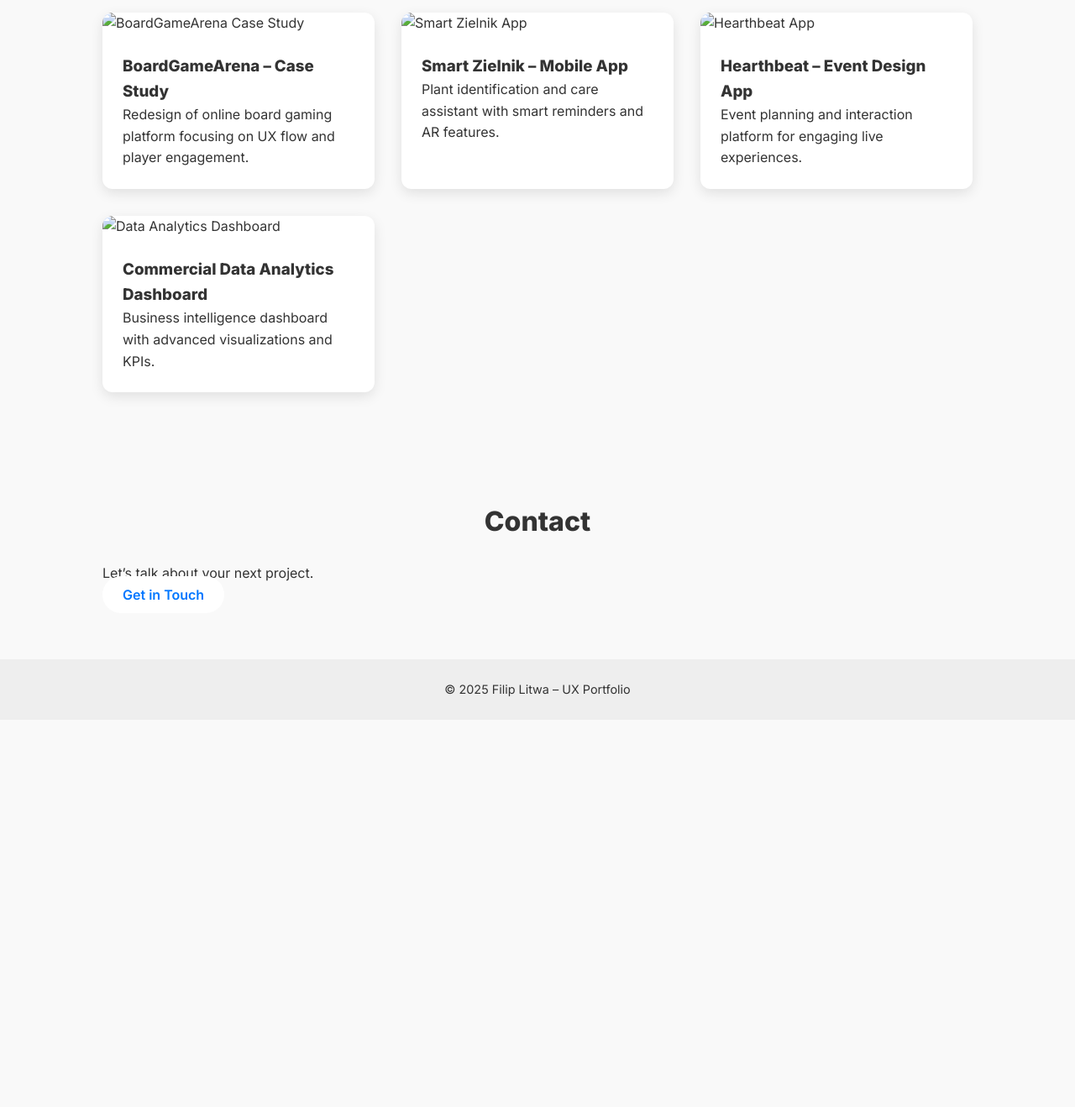
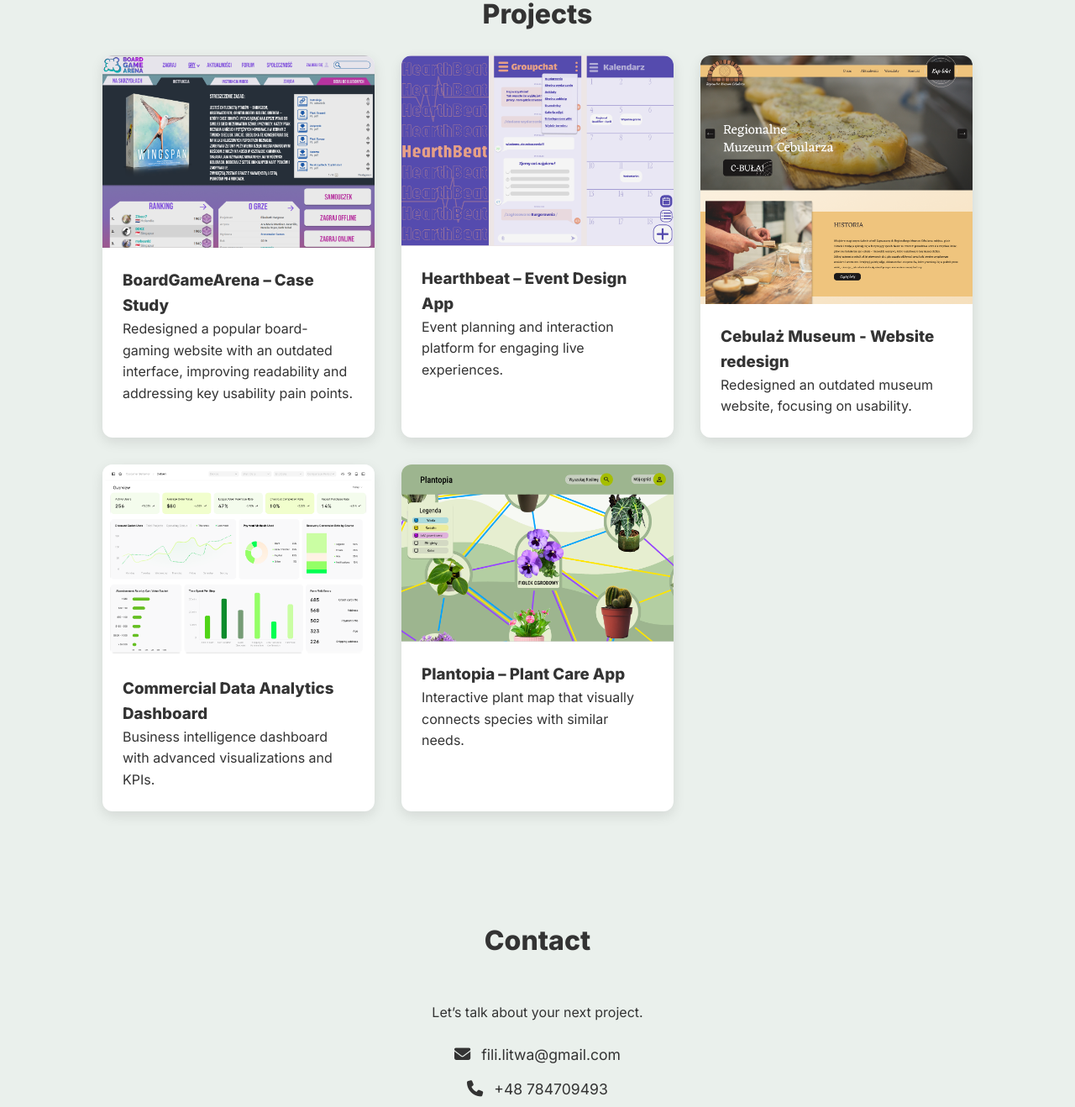
Before and after one commit to FilipLitwa/portfolio, a plain HTML site: page index.html in a window 1280 px wide. Shown: the part 738-2056 px from the top of the page at 84% size. Before the commit the page ends 1595 px from the top, so only its background shows below. Drawn offline with Linux system fonts and the light colour scheme.

Commit message:
Add files via upload

```diff
--- a/index.html
+++ b/index.html
@@ -8,6 +8,8 @@
     <link rel="preconnect" href="https://fonts.googleapis.com">
     <link rel="preconnect" href="https://fonts.gstatic.com" crossorigin>
     <link href="https://fonts.googleapis.com/css2?family=Inter:wght@400;600;800&display=swap" rel="stylesheet">
+    <link rel="stylesheet" href="https://cdnjs.cloudflare.com/ajax/libs/font-awesome/6.4.0/css/all.min.css">
+
 </head>
 <body>
 
@@ -33,7 +35,7 @@
     <!-- About -->
     <section id="about" class="about reveal">
         <h2>About Me</h2>
-        <p>I’m a UX designer with a passion for turning complex problems into elegant, user-friendly solutions. Skilled in user research, prototyping, usability testing, and interface design in Figma.</p>
+        <p>I’m a UX designer dedicated to creating intuitive, engaging digital experiences. I hold a degree in Social Informatics from AGH University of Science and Technology, where I explored the intersection of technology, design, and human behavior. My experience includes working on real-world projects, from research and prototyping to usability testing and interface design in Figma. I strive to design digital products that not only function seamlessly but also enhance the way people connect and interact.</p>
     </section>
 
     <!-- Projects -->
@@ -41,42 +43,57 @@
         <h2 class="reveal">Projects</h2>
         <div class="grid">
             <div class="card reveal" onclick="openModal('modal1')">
-                <img src="images/boardgamearena.jpg" alt="BoardGameArena Case Study">
+                <img src="images/bga_portf.png" alt="BoardGameArena Case Study">
                 <div class="card-content">
                     <h3>BoardGameArena – Case Study</h3>
-                    <p>Redesign of online board gaming platform focusing on UX flow and player engagement.</p>
+                    <p>Redesigned a popular board-gaming website with an outdated interface, improving readability and addressing key usability pain points.</p>
                 </div>
             </div>
-            <div class="card reveal" onclick="openModal('modal2')">
-                <img src="images/smart-zielnik.jpg" alt="Smart Zielnik App">
-                <div class="card-content">
-                    <h3>Smart Zielnik – Mobile App</h3>
-                    <p>Plant identification and care assistant with smart reminders and AR features.</p>
-                </div>
-            </div>
+
             <div class="card reveal" onclick="openModal('modal3')">
-                <img src="images/hearthbeat.jpg" alt="Hearthbeat App">
+                <img src="images/hb.png" alt="Hearthbeat App">
                 <div class="card-content">
                     <h3>Hearthbeat – Event Design App</h3>
                     <p>Event planning and interaction platform for engaging live experiences.</p>
                 </div>
             </div>
+            <div class="card reveal" onclick="openModal('modal5')">
+                <img src="images/ceb4.png" alt="Cebulaż Museum website redesign">
+                <div class="card-content">
+                    <h3>Cebulaż Museum - Website redesign</h3>
+                    <p>Redesigned an outdated museum website, focusing on usability.</p>
+                </div>
+            </div>
             <div class="card reveal" onclick="openModal('modal4')">
-                <img src="images/dashboard.jpg" alt="Data Analytics Dashboard">
+                <img src="images/dash.png" alt="Data Analytics Dashboard">
                 <div class="card-content">
                     <h3>Commercial Data Analytics Dashboard</h3>
                     <p>Business intelligence dashboard with advanced visualizations and KPIs.</p>
                 </div>
             </div>
+            <div class="card reveal" onclick="openModal('modal2')">
+                <img src="images/plants2.png" alt="Smart Plant Care App">
+                <div class="card-content">
+                    <h3>Plantopia – Plant Care App</h3>
+                    <p>Interactive plant map that visually connects species with similar needs.</p>
+                </div>
+            </div>
         </div>
     </section>
 
-    <!-- Contact -->
-    <section id="contact" class="contact reveal">
-        <h2>Contact</h2>
-        <p>Let’s talk about your next project.</p>
-        <a href="mailto:contact@johnux.com" class="btn">Get in Touch</a>
-    </section>
+<!-- Contact -->
+<section id="contact" class="contact reveal">
+    <h2>Contact</h2>
+    <p>Let’s talk about your next project.</p>
+
+    <div class="contact-info">
+        <a href="mailto:fili.litwa@gmail.com"><i class="fas fa-envelope"></i> fili.litwa@gmail.com</a>
+        <a href="tel:+48784709493"><i class="fas fa-phone"></i> +48 784709493</a>
+        <a href="https://github.com/FilipLitwa" target="_blank"><i class="fab fa-github"></i> GitHub</a>
+        <a href="https://www.linkedin.com/in/filip-litwa" target="_blank"><i class="fab fa-linkedin"></i> LinkedIn</a>
+    </div>
+</section>
+
 
     <!-- Footer -->
     <footer>
@@ -88,17 +105,17 @@
         <div class="modal-content">
             <span class="close" onclick="closeModal('modal1')">&times;</span>
             <h2>BoardGameArena – Case Study</h2>
-            <p>Detailed UX redesign process including user interviews, journey mapping, and iterative prototyping to enhance player engagement and retention.</p>
-            <img src="images/boardgamearena-full.jpg" alt="BoardGameArena full view">
+            <p>Redesigned a popular board-gaming platform by modernizing its outdated interface, enhancing visual hierarchy, and significantly improving overall readability. The project included a detailed UX redesign process involving user interviews, journey mapping, and iterative prototyping to identify and resolve key usability pain points, resulting in clearer navigation, more intuitive user flows, and improved player engagement and retention.</p>
+            <img src="images/bgaFull.png" alt="BoardGameArena full view">
         </div>
     </div>
 
     <div id="modal2" class="modal">
         <div class="modal-content">
             <span class="close" onclick="closeModal('modal2')">&times;</span>
-            <h2>Smart Zielnik – Mobile App</h2>
-            <p>Created an intelligent plant recognition and care guide with AR overlays, notification system, and a clean, minimal UI.</p>
-            <img src="images/smart-zielnik-full.jpg" alt="Smart Zielnik full view">
+            <h2>Plantopia – Plant Care App</h2>
+            <p>An intelligent plant care application featuring an interactive plant map that visually connects species with similar needs, such as light level, water requirements, and soil type. The app supports plant growth by offering personalized care tips and allows users to create a virtual garden to better understand and manage their plants.</p>
+            <img src="images/plants_sketch.png" alt="Smart Zielnik full view">
         </div>
     </div>
 
@@ -106,8 +123,8 @@
         <div class="modal-content">
             <span class="close" onclick="closeModal('modal3')">&times;</span>
             <h2>Hearthbeat – Event Design & Interaction App</h2>
-            <p>Developed an event management platform enabling interactive live experiences, real-time polls, and personalized schedules.</p>
-            <img src="images/hearthbeat-full.jpg" alt="Hearthbeat full view">
+            <p>Design of a social event planning app that combines scheduling with social interaction. The prototype features a drag-and-drop interaction map for structuring events, assigning roles, and sharing tasks. Designed through design thinking, with personas, user scenarios, and usability testing, the app balances planning tools with collaborative and social features, making it adaptable to both casual meetups and large-scale events.</p>
+            <img src="images/hb_full.png" alt="Hearthbeat full view">
         </div>
     </div>
 
@@ -116,7 +133,16 @@
             <span class="close" onclick="closeModal('modal4')">&times;</span>
             <h2>Commercial Data Analytics Dashboard</h2>
             <p>Designed a comprehensive dashboard for corporate clients, providing KPIs, trends, and drill-down analysis with an emphasis on clarity and efficiency.</p>
-            <img src="images/dashboard-full.jpg" alt="Dashboard full view">
+            <img src="images/dash.png" alt="Dashboard full view">
+        </div>
+    </div>
+
+    <div id="modal5" class="modal">
+        <div class="modal-content">
+            <span class="close" onclick="closeModal('modal5')">&times;</span>
+            <h2>Cebulaż Museum website redesign</h2>
+            <p>Redesigned an outdated museum website by improving usability, streamlining navigation, and creating a modern visual identity that enhances accessibility and visitor engagement.</p>
+            <img src="images/ceb7.png" alt="Museum full view">
         </div>
     </div>
 
--- a/style.css
+++ b/style.css
@@ -2,7 +2,7 @@
 * { margin: 0; padding: 0; box-sizing: border-box; }
 body {
     font-family: 'Inter', sans-serif;
-    background: #f9f9f9;
+    background: #e5ece7c8;
     color: #333;
     line-height: 1.6;
     scroll-behavior: smooth;
@@ -23,11 +23,11 @@
 nav .logo { font-weight: 800; font-size: 1.2rem; }
 nav ul { display: flex; gap: 1.5rem; list-style: none; }
 nav a { text-decoration: none; color: #333; font-weight: 500; }
-nav a:hover { color: #0077ff; }
+nav a:hover { color: #8da68d; }
 
 /* Hero */
 .hero {
-    background: linear-gradient(to right, #0077ff, #00c6ff);
+    background: linear-gradient(to right, #8da68d, #b5ccb5);
     color: white;
     padding: 4rem 2rem;
     text-align: center;
@@ -35,12 +35,12 @@
 .hero-text h1 { font-size: 2.5rem; margin-bottom: 1rem; }
 .hero-text p { font-size: 1.2rem; margin-bottom: 2rem; }
 .btn {
-    background: white; color: #0077ff;
+    background: white; color: #8da68d;
     padding: 0.75rem 1.5rem; border-radius: 30px;
     font-weight: 600; text-decoration: none;
     transition: all 0.3s ease;
 }
-.btn:hover { background: #005fcc; color: white; }
+.btn:hover { background: #8da68d; color: white; }
 
 /* Sections */
 section { padding: 4rem 2rem; max-width: 1100px; margin: auto; }
@@ -51,6 +51,7 @@
     display: grid;
     grid-template-columns: repeat(auto-fit, minmax(280px, 1fr));
     gap: 2rem;
+    align-items: stretch;
 }
 .card {
     background: white;
@@ -59,9 +60,13 @@
     box-shadow: 0 5px 15px rgba(0,0,0,0.1);
     transition: transform 0.3s ease, box-shadow 0.3s ease;
     cursor: pointer;
+    display: flex;
+    flex-direction: column;
 }
 .card img { width: 100%; display: block; }
-.card-content { padding: 1.5rem; }
+.card-content {
+    padding: 1.5rem;
+    flex: 1;}
 .card:hover {
     transform: translateY(-5px);
     box-shadow: 0 10px 20px rgba(0,0,0,0.15);
@@ -119,3 +124,34 @@
 @media (max-width: 600px) {
     .hero-text h1 { font-size: 2rem; }
 }
+
+/* Contact Section */
+#contact {
+    display: flex;
+    flex-direction: column;
+    align-items: center;
+    gap: 1.5rem;
+    text-align: center;
+}
+
+.contact-info {
+    display: flex;
+    flex-direction: column;
+    gap: 0.8rem;
+}
+
+.contact-info a {
+    color: #333;
+    text-decoration: none;
+    font-size: 1.1rem;
+    transition: color 0.3s ease;
+}
+
+.contact-info a:hover {
+    color: #8da68d;
+}
+
+.contact-info i {
+    margin-right: 0.5rem;
+    font-size: 1.2rem;
+}
```
Also changed, not shown: images/bgaFull.png (added), images/bga_portf.png (added), images/ceb3.png (added), images/ceb4.png (added), images/ceb7.png (added), images/dash.png (added), images/hb.png (added), images/hb_full.png (added), images/plants.png (added), images/plants2.png (added), images/plants_sketch.png (added).
